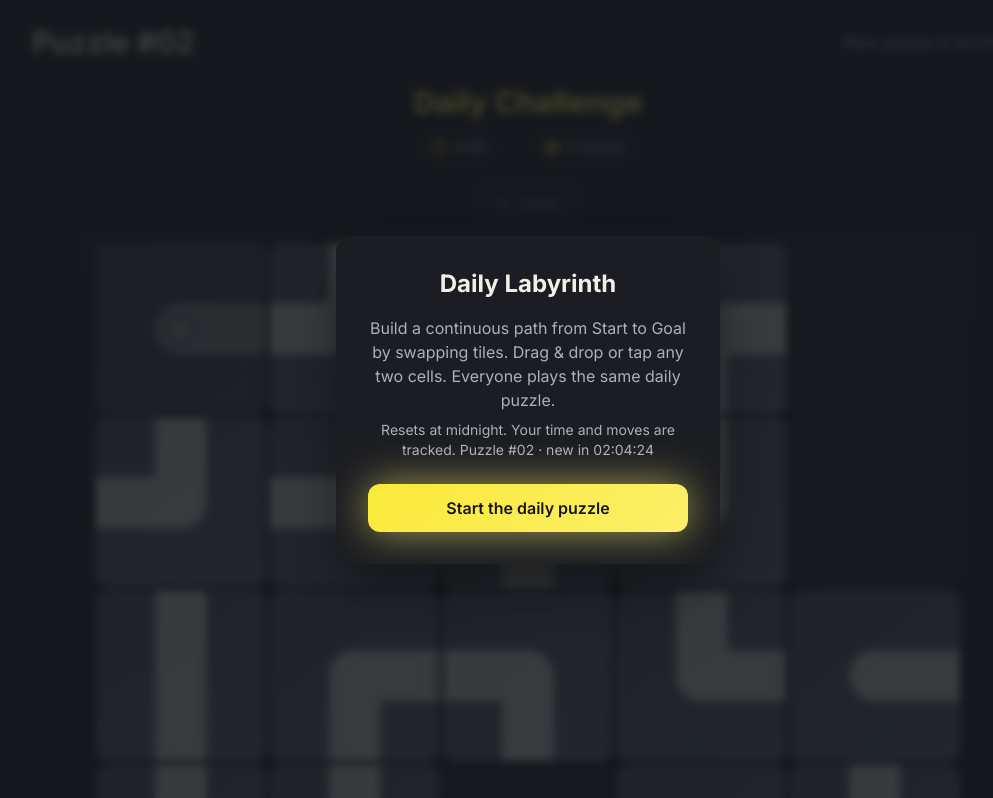
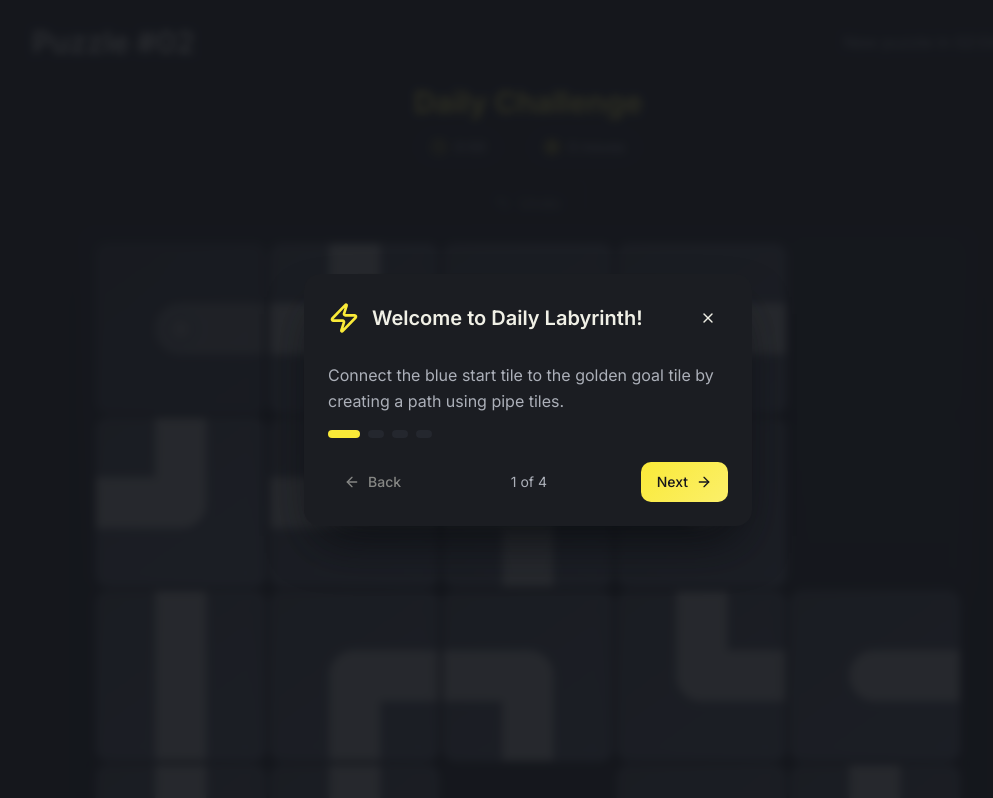
Before and after one commit to patrikahlzen/daily-labyrinth-shift, a React (Vite) app: page / in a window 1280 px wide. Shown: the top 798 px of the page, without its empty margins (112-1105 px from the left). Built offline with nearby package versions, Linux system fonts and the light colour scheme.

Commit message:
Add rating system and onboarding
Implement a star rating system for completed games and a clearer onboarding experience for new players.

```diff
--- a/src/components/EndScreen.tsx
+++ b/src/components/EndScreen.tsx
@@ -1,13 +1,19 @@
 import React, { useEffect } from 'react';
 import confetti from 'canvas-confetti';
 import { Button } from './ui/button';
-import { Share2, X, Clock, Move } from 'lucide-react';
+import { Share2, X, Clock, Move, Trophy } from 'lucide-react';
 import { useToast } from '@/hooks/use-toast';
+import { StarRating } from './StarRating';
+import { calculateStarRating, getStarDescription, getNextStarRequirement } from '../utils/scoring';
+import { GameTile } from '../types/game';
 
 interface EndScreenProps {
   timer: number;
   moves: number;
   puzzleNumber: number;
+  stars: number;
+  board: GameTile[][];
+  gemsCollected: number;
   onClose: () => void;
 }
 
@@ -17,15 +23,33 @@ const formatTime = (seconds: number) => {
   return `${mins}:${secs.toString().padStart(2, '0')}`;
 };
 
-export const EndScreen: React.FC<EndScreenProps> = ({ timer, moves, puzzleNumber, onClose }) => {
+export const EndScreen: React.FC<EndScreenProps> = ({
+  timer,
+  moves,
+  puzzleNumber,
+  stars,
+  board,
+  gemsCollected,
+  onClose
+}) => {
   const { toast } = useToast();
 
+  const rating = calculateStarRating(true, moves, board, gemsCollected);
+  const starDescription = getStarDescription(stars);
+  const nextRequirement = getNextStarRequirement(stars, moves, rating.thresholds);
+
   useEffect(() => {
-    // Celebrate once on mount
-    confetti({ particleCount: 120, spread: 70, origin: { y: 0.6 } });
-  }, []);
+    // Enhanced celebration based on stars
+    const confettiConfig = stars >= 3
+      ? { particleCount: 200, spread: 100, origin: { y: 0.6 }, colors: ['#FFD700', '#FFA500', '#FF6B6B'] }
+      : stars >= 2
+      ? { particleCount: 150, spread: 80, origin: { y: 0.6 }, colors: ['#4ECDC4', '#45B7D1', '#96CEB4'] }
+      : { particleCount: 100, spread: 60, origin: { y: 0.6 } };
 
-  const shareText = `Daily Labyrinth #${String(puzzleNumber).padStart(2,'0')} — Time ${formatTime(timer)} • Moves ${moves}`;
+    confetti(confettiConfig);
+  }, [stars]);
+
+  const shareText = `Daily Labyrinth #${String(puzzleNumber).padStart(2,'0')} — ${stars}⭐ Time ${formatTime(timer)} • Moves ${moves}`;
 
   const handleShare = async () => {
     try {
@@ -43,12 +67,26 @@ export const EndScreen: React.FC<EndScreenProps> = ({ timer, moves, puzzleNumber
   return (
     <div className="absolute inset-0 z-50 bg-background/80 backdrop-blur-sm flex items-center justify-center" role="dialog" aria-modal="true">
       <article className="w-full max-w-sm mx-4 bg-card rounded-2xl shadow-game p-6">
-        <header className="flex items-center justify-between mb-4">
-          <h2 className="text-xl font-semibold text-foreground">Puzzle solved!</h2>
+        <header className="flex items-center justify-between mb-6">
+          <div className="flex items-center gap-3">
+            <Trophy className="w-6 h-6 text-primary" />
+            <h2 className="text-xl font-semibold text-foreground">Puzzle Solved!</h2>
+          </div>
           <Button variant="ghost" size="icon" aria-label="Close" onClick={onClose}>
             <X className="w-4 h-4" />
           </Button>
         </header>
+
+        {/* Star Rating Section */}
+        <section className="text-center mb-6 p-4 rounded-xl bg-gradient-to-r from-primary/10 to-accent/10 border border-primary/20">
+          <div className="flex justify-center mb-3">
+            <StarRating stars={stars} size="lg" />
+          </div>
+          <p className="text-foreground font-medium mb-2">{starDescription}</p>
+          {stars < 3 && (
+            <p className="text-sm text-muted-foreground">{nextRequirement}</p>
+          )}
+        </section>
 
         <section className="space-y-3">
           <div className="flex items-center justify-between p-3 rounded-lg bg-muted/40">
--- /dev/null
+++ b/src/components/StarRating.tsx
@@ -0,0 +1,34 @@
+import React from 'react';
+import { Star } from 'lucide-react';
+
+interface StarRatingProps {
+  stars: number;
+  maxStars?: number;
+  size?: 'sm' | 'md' | 'lg';
+}
+
+export const StarRating: React.FC<StarRatingProps> = ({ stars, maxStars = 3, size = 'md' }) => {
+  const sizeClasses = {
+    sm: 'w-4 h-4',
+    md: 'w-5 h-5',
+    lg: 'w-6 h-6'
+  };
+
+  return (
+    <div className="flex items-center gap-1">
+      {Array.from({ length: maxStars }, (_, index) => {
+        const filled = index < stars;
+        return (
+          <Star
+            key={index}
+            className={`${sizeClasses[size]} transition-all duration-300 ${
+              filled
+                ? 'fill-yellow-400 text-yellow-400 drop-shadow-[0_0_8px_rgba(251,191,36,0.6)]'
+                : 'fill-muted text-muted-foreground'
+            }`}
+          />
+        );
+      })}
+    </div>
+  );
+};
--- /dev/null
+++ b/src/components/Tutorial.tsx
@@ -0,0 +1,115 @@
+import React, { useState } from 'react';
+import { Button } from './ui/button';
+import { ArrowRight, ArrowLeft, X, Hand, MousePointer, Zap } from 'lucide-react';
+
+interface TutorialProps {
+  onComplete: () => void;
+  onSkip: () => void;
+}
+
+const tutorialSteps = [
+  {
+    title: "Welcome to Daily Labyrinth!",
+    content: "Connect the blue start tile to the golden goal tile by creating a path using pipe tiles.",
+    icon: <Zap className="w-8 h-8 text-primary" />,
+    highlight: "goal"
+  },
+  {
+    title: "How to Move Tiles",
+    content: "Tap two tiles to swap their positions, or drag and drop them. Create continuous pipe connections to form a path.",
+    icon: <Hand className="w-8 h-8 text-primary" />,
+    highlight: "swap"
+  },
+  {
+    title: "Push New Tiles",
+    content: "Click the direction arrows to push your held tile into the board. This will push out a tile on the opposite side.",
+    icon: <MousePointer className="w-8 h-8 text-primary" />,
+    highlight: "push"
+  },
+  {
+    title: "Star Rating System",
+    content: "Earn stars based on your performance: 1 star for completion, 2 stars for efficiency, 3 stars for perfection with all gems!",
+    icon: <Zap className="w-8 h-8 text-primary" />,
+    highlight: "rating"
+  }
+];
+
+export const Tutorial: React.FC<TutorialProps> = ({ onComplete, onSkip }) => {
+  const [currentStep, setCurrentStep] = useState(0);
+
+  const nextStep = () => {
+    if (currentStep < tutorialSteps.length - 1) {
+      setCurrentStep(currentStep + 1);
+    } else {
+      onComplete();
+    }
+  };
+
+  const prevStep = () => {
+    if (currentStep > 0) {
+      setCurrentStep(currentStep - 1);
+    }
+  };
+
+  const step = tutorialSteps[currentStep];
+
+  return (
+    <div className="absolute inset-0 z-50 bg-background/90 backdrop-blur-sm flex items-center justify-center" role="dialog" aria-modal="true">
+      <article className="w-full max-w-md mx-4 bg-card rounded-2xl shadow-game p-6 animate-scale-in">
+        <header className="flex items-center justify-between mb-6">
+          <div className="flex items-center gap-3">
+            {step.icon}
+            <h2 className="text-xl font-semibold text-foreground">{step.title}</h2>
+          </div>
+          <Button variant="ghost" size="icon" aria-label="Skip tutorial" onClick={onSkip}>
+            <X className="w-4 h-4" />
+          </Button>
+        </header>
+
+        <section className="mb-6">
+          <p className="text-muted-foreground leading-relaxed">{step.content}</p>
+
+          {/* Progress indicator */}
+          <div className="flex gap-2 mt-4">
+            {tutorialSteps.map((_, index) => (
+              <div
+                key={index}
+                className={`h-2 rounded-full transition-all duration-300 ${
+                  index === currentStep
+                    ? 'bg-primary w-8'
+                    : index < currentStep
+                    ? 'bg-primary/60 w-6'
+                    : 'bg-muted w-4'
+                }`}
+              />
+            ))}
+          </div>
+        </section>
+
+        <footer className="flex justify-between items-center">
+          <Button
+            variant="ghost"
+            onClick={prevStep}
+            disabled={currentStep === 0}
+            className="flex items-center gap-2"
+          >
+            <ArrowLeft className="w-4 h-4" />
+            Back
+          </Button>
+
+          <span className="text-sm text-muted-foreground">
+            {currentStep + 1} of {tutorialSteps.length}
+          </span>
+
+          <Button
+            onClick={nextStep}
+            className="flex items-center gap-2 bg-gradient-primary"
+          >
+            {currentStep === tutorialSteps.length - 1 ? 'Start Playing!' : 'Next'}
+            <ArrowRight className="w-4 h-4" />
+          </Button>
+        </footer>
+      </article>
+    </div>
+  );
+};
--- a/src/hooks/useGameLogic.ts
+++ b/src/hooks/useGameLogic.ts
@@ -2,6 +2,7 @@ import { useState, useEffect, useCallback } from 'react';
 import { GameState, GameTile, Direction, TileType, TileConnections } from '../types/game';
 import { generateRandomTile, createInitialBoard, canMoveTo } from '../utils/gameUtils';
 import { getDailyKeySE } from './useDaily';
+import { calculateStarRating } from '../utils/scoring';
 
 export const useGameLogic = () => {
   // Check for valid path connection from start to goal
@@ -142,6 +143,7 @@ export const useGameLogic = () => {
       }
 
       const pathCheck = checkPathConnection(newBoard, base.startPosition, base.goalPosition);
+      const rating = calculateStarRating(pathCheck.connected, base.moves + 1, newBoard, base.gemsCollected);
 
       return {
         ...base,
@@ -152,6 +154,7 @@ export const useGameLogic = () => {
         connectedPath: pathCheck.path,
         validConnection: pathCheck.connected,
         gameCompleted: pathCheck.connected,
+        stars: rating.stars,
         pushHistory: [...base.pushHistory, snapshot],
       };
     });
@@ -208,6 +211,7 @@ export const useGameLogic = () => {
       newBoard[row][col] = temp;
 
       const pathCheck = checkPathConnection(newBoard, prev.startPosition, prev.goalPosition);
+      const rating = calculateStarRating(pathCheck.connected, prev.moves + 1, newBoard, prev.gemsCollected);
 
       return {
         ...prev,
@@ -217,6 +221,7 @@ export const useGameLogic = () => {
         connectedPath: pathCheck.path,
         validConnection: pathCheck.connected,
         gameCompleted: pathCheck.connected,
+        stars: rating.stars,
         pushHistory: [...prev.pushHistory, snapshot],
         selectedTile: null
       };
@@ -241,6 +246,7 @@ export const useGameLogic = () => {
       newBoard[toRow][toCol] = temp;
 
       const pathCheck = checkPathConnection(newBoard, prev.startPosition, prev.goalPosition);
+      const rating = calculateStarRating(pathCheck.connected, prev.moves + 1, newBoard, prev.gemsCollected);
 
       return {
         ...prev,
@@ -250,6 +256,7 @@ export const useGameLogic = () => {
         connectedPath: pathCheck.path,
         validConnection: pathCheck.connected,
         gameCompleted: pathCheck.connected,
+        stars: rating.stars,
         pushHistory: [...prev.pushHistory, snapshot],
         selectedTile: null
       };
--- a/src/pages/Index.tsx
+++ b/src/pages/Index.tsx
@@ -2,7 +2,8 @@ import React, { useEffect, useState } from 'react';
 import { GameBoard } from '../components/GameBoard';
 import { GameHUD } from '../components/GameHUD';
 import { EndScreen } from '../components/EndScreen';
-
+import { Tutorial } from '../components/Tutorial';
+import { Button } from '../components/ui/button';
 import { useGameLogic } from '../hooks/useGameLogic';
 import { useDailyInfo } from '../hooks/useDaily';
 
@@ -10,10 +11,24 @@ const Index = () => {
   const { gameState, startGame, pushTile, undoMove, onTileTap, onSwapTiles } = useGameLogic();
   const { puzzleNumber, countdown } = useDailyInfo();
   const [showEnd, setShowEnd] = useState(false);
+  const [showTutorial, setShowTutorial] = useState(() => {
+    // Show tutorial for first-time users
+    return !localStorage.getItem('dailyLabyrinth_tutorialCompleted');
+  });
 
   useEffect(() => {
     if (gameState.gameCompleted) setShowEnd(true);
   }, [gameState.gameCompleted]);
+
+  const handleTutorialComplete = () => {
+    localStorage.setItem('dailyLabyrinth_tutorialCompleted', 'true');
+    setShowTutorial(false);
+  };
+
+  const handleTutorialSkip = () => {
+    localStorage.setItem('dailyLabyrinth_tutorialCompleted', 'true');
+    setShowTutorial(false);
+  };
 
   return (
     <div className="min-h-screen bg-background flex flex-col">
@@ -49,28 +64,53 @@ const Index = () => {
           onSwapTiles={onSwapTiles}
         />
       </div>
+      {/* Tutorial overlay */}
+      {showTutorial && (
+        <Tutorial
+          onComplete={handleTutorialComplete}
+          onSkip={handleTutorialSkip}
+        />
+      )}
+
       {/* End screen overlay */}
       {showEnd && (
-        <EndScreen timer={gameState.timer} moves={gameState.moves} puzzleNumber={puzzleNumber} onClose={() => setShowEnd(false)} />
+        <EndScreen
+          timer={gameState.timer}
+          moves={gameState.moves}
+          puzzleNumber={puzzleNumber}
+          stars={gameState.stars}
+          board={gameState.board}
+          gemsCollected={gameState.gemsCollected}
+          onClose={() => setShowEnd(false)}
+        />
       )}
 
       {/* Welcome overlay for new players */}
-      {!gameState.gameStarted && (
+      {!gameState.gameStarted && !showTutorial && (
         <div className="absolute inset-0 bg-background/80 backdrop-blur-sm flex items-center justify-center">
           <div className="text-center p-8 bg-card rounded-2xl shadow-game max-w-sm mx-4">
             <h2 className="text-2xl font-bold mb-4 text-foreground">Daily Labyrinth</h2>
             <p className="text-muted-foreground mb-2">
-              Build a continuous path from Start to Goal by swapping tiles. Drag & drop or tap any two cells. Everyone plays the same daily puzzle.
+              Build a continuous path from Start to Goal by swapping tiles. Everyone plays the same daily puzzle.
             </p>
             <p className="text-sm text-muted-foreground mb-6">
-              Resets at midnight. Your time and moves are tracked. Puzzle #{String(puzzleNumber).padStart(2,'0')} · new in {countdown}
+              Puzzle #{String(puzzleNumber).padStart(2,'0')} · New in {countdown}
             </p>
-            <button
-              onClick={startGame}
-              className="w-full bg-gradient-primary text-primary-foreground font-semibold py-3 px-6 rounded-lg shadow-glow hover:opacity-90 transition-opacity"
-            >
-              Start the daily puzzle
-            </button>
+            <div className="space-y-3">
+              <Button
+                onClick={startGame}
+                className="w-full bg-gradient-primary hover:opacity-90 transition-opacity"
+              >
+                Start Playing
+              </Button>
+              <Button
+                variant="ghost"
+                onClick={() => setShowTutorial(true)}
+                className="w-full text-muted-foreground hover:text-foreground"
+              >
+                Show Tutorial
+              </Button>
+            </div>
           </div>
         </div>
       )}
```
